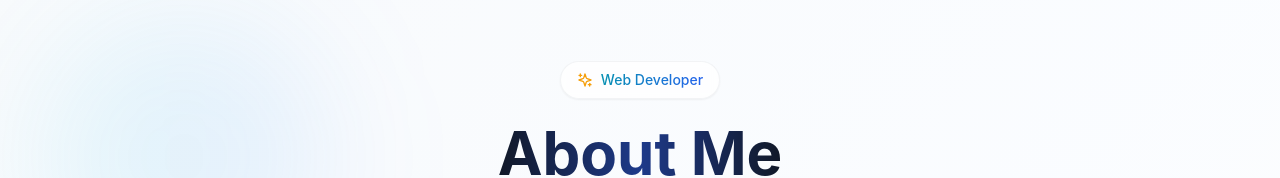
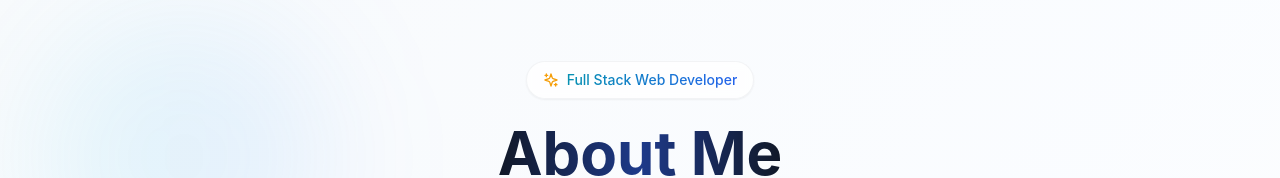
Before and after one commit to antojoseph2806/anto-portfolio, a React (Vite) app in the folder frontend/: page /about in a window 1280 px wide. Shown: the part 148-326 px from the top of the page. Built offline with nearby package versions, Linux system fonts and the light colour scheme.

Commit message:
18th commit

```diff
--- a/frontend/src/components/About.tsx
+++ b/frontend/src/components/About.tsx
@@ -54,7 +54,7 @@ const About: React.FC = () => {
             <div className="inline-flex items-center gap-2 px-4 py-2 rounded-full bg-white/80 backdrop-blur-sm border border-gray-200/50 shadow-sm mb-6">
               <Sparkles className="w-4 h-4 text-amber-500" />
               <span className="text-sm font-medium bg-gradient-to-r from-cyan-600 to-blue-600 bg-clip-text text-transparent">
-                Web Developer
+                Full Stack Web Developer
               </span>
             </div>
             <h1 className="text-5xl sm:text-6xl font-bold mb-6">
```
